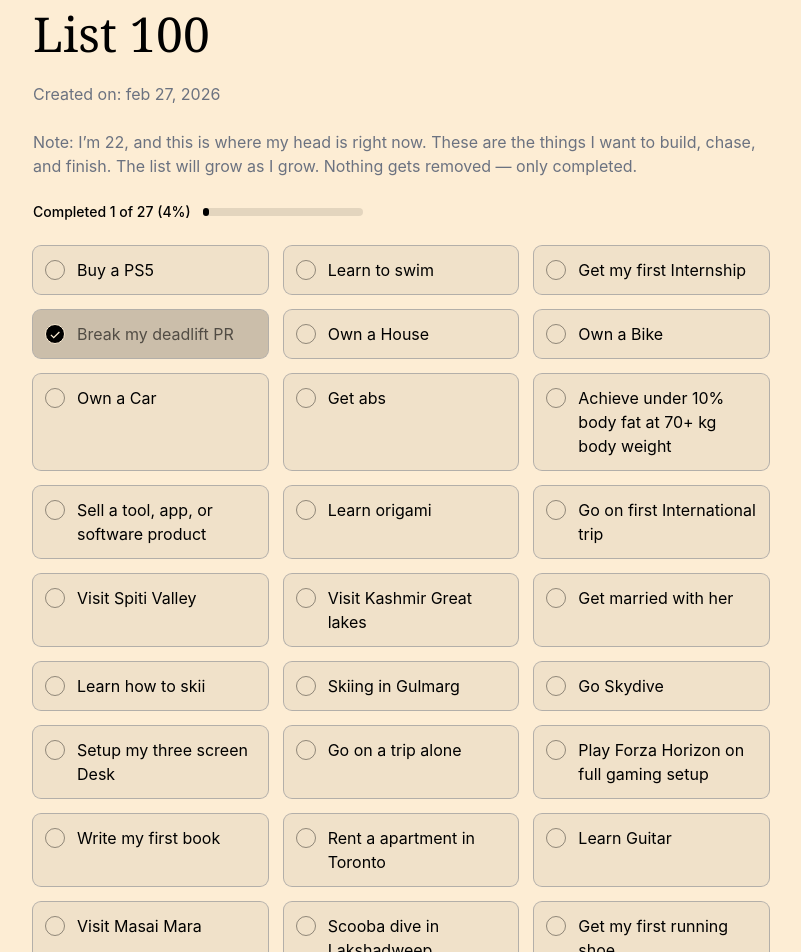
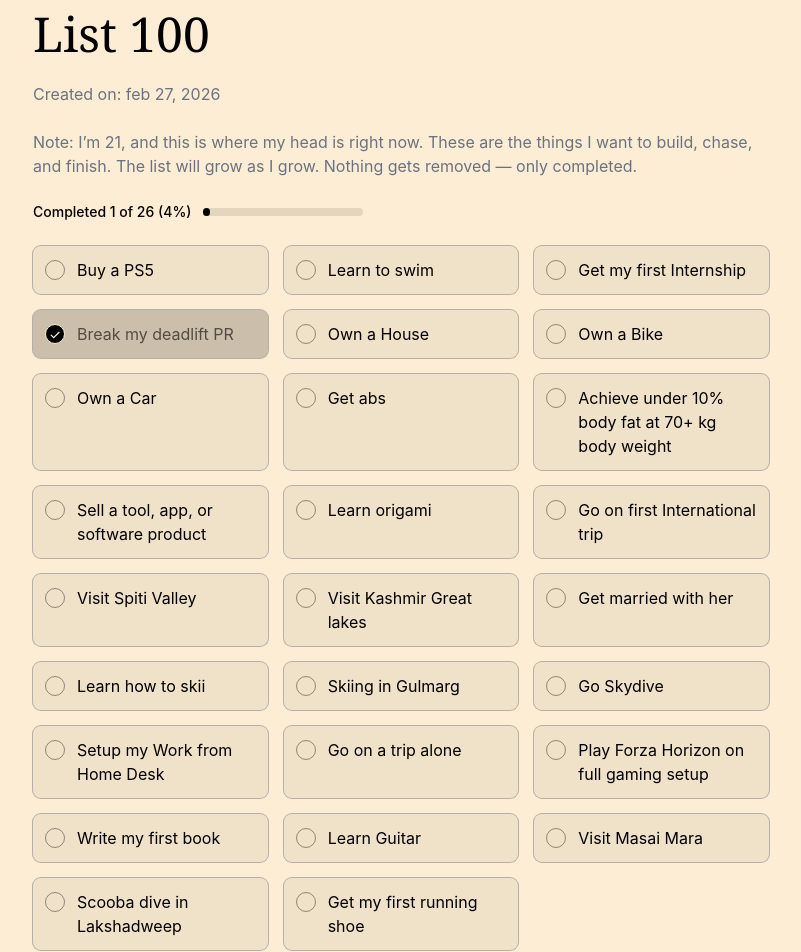
Before and after one commit to whohrshuu/harsh-space, a Next.js app: page /list100 in a window 1280 px wide. Shown: the part 120-1072 px from the top of the page, without its empty margins (239-1040 px from the left). Built offline with nearby package versions, Linux system fonts and the light colour scheme; a web font is replaced by a local one.

Commit message:
chores:Updated list100 and fixed it's page

```diff
--- a/src/app/(with-nav)/list100/page.tsx
+++ b/src/app/(with-nav)/list100/page.tsx
@@ -17,7 +17,7 @@ export default function List100() {
                 Created on: feb 27, 2026
             </p>
             <p className="text-muted">
-             Note: I’m 22, and this is where my head is right now.
+             Note: I’m 21, and this is where my head is right now.
                 These are the things I want to build, chase, and finish.
                 The list will grow as I grow.
                 Nothing gets removed — only completed.
--- a/src/app/list100.json
+++ b/src/app/list100.json
@@ -18,11 +18,10 @@
         {"text": "Learn how to skii", "status": "todo"},
         {"text": "Skiing in Gulmarg", "status": "todo"},
         {"text": "Go Skydive", "status": "todo"},
-        {"text": "Setup my three screen Desk", "status": "todo"},
+        {"text": "Setup my Work from Home Desk", "status": "todo"},
         {"text": "Go on a trip alone", "status": "todo"},
         {"text": "Play Forza Horizon on full gaming setup", "status": "todo"},
         {"text": "Write my first book", "status": "todo"},
-        {"text": "Rent a apartment in Toronto", "status": "todo"},
         {"text": "Learn Guitar", "status": "todo"},
         {"text": "Visit Masai Mara", "status": "todo"},
         {"text": "Scooba dive in Lakshadweep", "status": "todo"},
```
